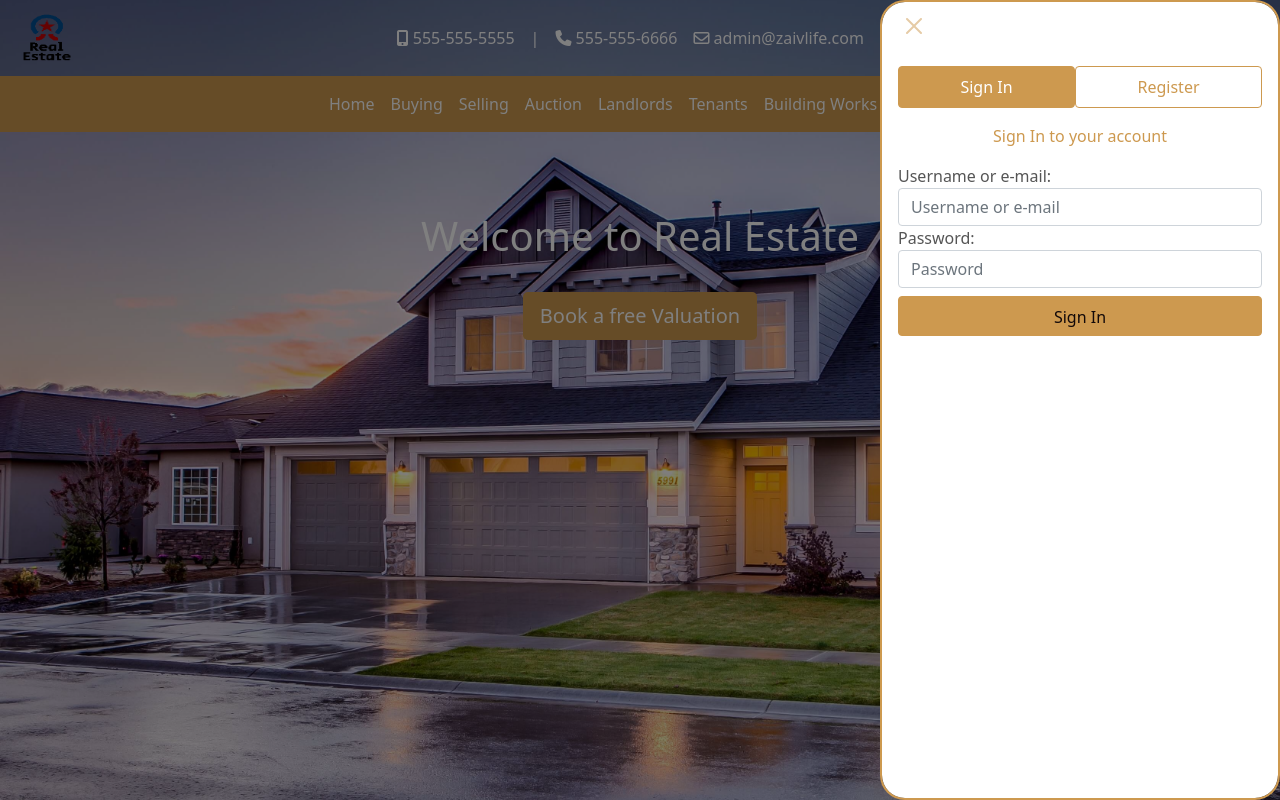
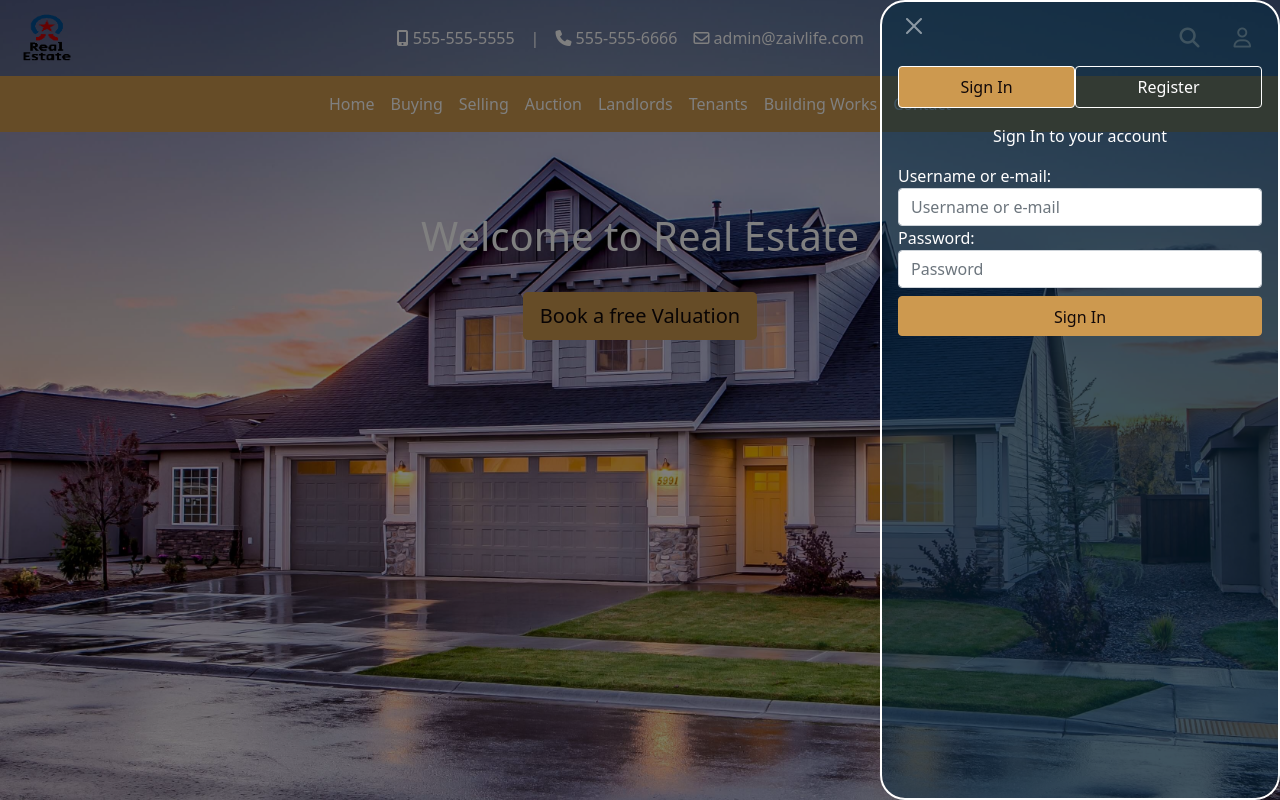
Before and after one commit to lseparatio/estate-agency-website, a Django app: page / in a window 1280 px wide, after a click that opens the changed part. Run offline with Django 4.2, Linux system fonts and the light colour scheme; some libraries are stand-ins or nearby versions.

Commit message:
Added hoover efects for butons and stilled side panels to fit forms style

```diff
--- a/static/css/base.css
+++ b/static/css/base.css
@@ -41,6 +41,7 @@ nav {
 
 .navbar-light .navbar-toggler {
     border: 1px solid var(--primary-text);
+    box-shadow: none !important;
 }
 
 #navbarSupportedContent ul li a {
@@ -51,8 +52,9 @@ nav {
 .nav-canava-colapsed,
 #bookValuation,
 #searchSidebar {
-    border: var(--primary-color) 2px solid;
+    border: var(--primary-text) 2px solid;
     border-radius: 25px;
+    background-color: var(--forms-shadow);
 }
 
 .second-nav {
@@ -64,24 +66,51 @@ nav {
     color: var(--primary-text) !important;
 }
 
+.second-nav ul li a:hover {
+    color: var(--buttons-text) !important;
+}
+
 .nav-mobile-canava {
-    text-align: center;
+    text-align: center !important;
+    background-color: var(--forms-shadow) !important;
+    border-radius: 25px !important;
 }
 
 .nav-mobile-canava ul li a {
+    color: var(--primary-text) !important;
+}
+
+.nav-mobile-canava ul li a:hover {
     color: var(--primary-color) !important;
 }
 
 #menu-hr {
     border: 5px solid var(--primary-color);
-    color: var(--primary-color);
+    color: var(--primary-text);
     border-radius: 5px;
 }
 
 .btn-contact,
 .btn-book-evaluation {
     background-color: var(--primary-color) !important;
+    color: var(--buttons-text) !important;
+    box-shadow: none !important;
+}
+
+.btn-contact:hover,
+.btn-book-evaluation:hover {
+    background-color: var(--primary-color) !important;
     color: var(--primary-text) !important;
+}
+
+#contact-links a,
+.mail-link {
+    color: var(--primary-text) !important;
+}
+
+#contact-links a:hover,
+.mail-link:hover {
+    color: var(--primary-color) !important;
 }
 
 .link-unstiled {
@@ -98,6 +127,13 @@ nav {
 #pills-selling-tab.active,
 #pills-letting-tab.active {
     background-color: var(--primary-color) !important;
+    color: var(--buttons-text) !important;
+}
+
+#pills-login-tab.active:hover,
+#pills-register-tab.active:hover,
+#pills-selling-tab.active:hover,
+#pills-letting-tab.active:hover {
     color: var(--primary-text) !important;
 }
 
@@ -105,13 +141,21 @@ nav {
 #pills-register-tab,
 #pills-selling-tab,
 #pills-letting-tab {
+    color: var(--primary-text) !important;
+    border: 1px solid var(--primary-text) !important;
+}
+
+#pills-login-tab:hover,
+#pills-register-tab:hover,
+#pills-selling-tab:hover,
+#pills-letting-tab:hover {
     color: var(--primary-color) !important;
     border: 1px solid var(--primary-color) !important;
 }
 
 #pills-register p,
 #pills-login p {
-    color: var(--primary-color);
+    color: var(--primary-text);
 }
 
 .welcome {
@@ -151,8 +195,9 @@ This is the color of close button. To manipulate search for fill: and change
     color: var(--primary-text) !important;
 }
 
-#signup_form {
-    color: var(--primary-color) !important;
+#signup_form,
+#login-custom {
+    color: var(--primary-text) !important;
 }
 
 #signup_form input {
--- a/templates/includes/mobile-nav.html
+++ b/templates/includes/mobile-nav.html
@@ -33,21 +33,21 @@
             <button class="btn btn-contact" type="button">Contact Us</button>
         </div>
 
-        <div class="row  align-items-center">
+        <div class="row  align-items-center" id="contact-links">
             <div class="col-5">
-                <a class="nav-link center link-unstiled" href="tel:555-555-5555">555-555-5555</a>
+                <a class="nav-link center" href="tel:555-555-5555">555-555-5555</a>
             </div>
             <div class="col-2">
-                <a class="nav-link center link-unstiled verticalLine" href="#">|</a>
+                <a class="nav-link center verticalLine" href="#">|</a>
             </div>
             <div class="col-5">
-                <a class="nav-link center link-unstiled" href="tel:555-555-5555">555-555-5555</a>
+                <a class="nav-link center" href="tel:555-555-5555">555-555-5555</a>
             </div>
         </div>
 
         <div class="row  align-items-center center">
             <div class="col">
-                <a class="nav-link center link-unstiled" href="mailto:admin@zaivlife.com"><i
+                <a class="nav-link center mail-link" href="mailto:admin@zaivlife.com"><i
                         class="fa-regular fa-envelope"></i>
                     admin@zaivlife.com</a>
             </div>
```
